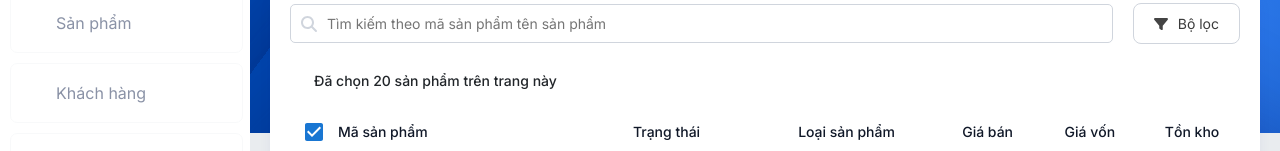
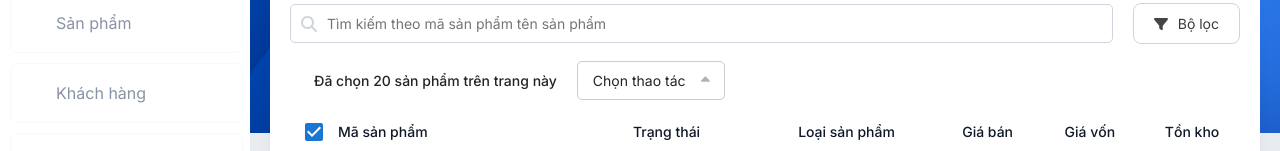
Before and after one commit to phamtuankietuit/Bookstore, a React (Create React App) app: page /listproduct in a window 1280 px wide. Both pictures are taken after a click on the element 314 px from the left and 282 px from the top of the page. Shown: the part 203-354 px from the top of the page. Built offline with nearby package versions, Linux system fonts and the light colour scheme; some icons are missing.

Commit message:
list-product: ActionDropdown

```diff
--- /dev/null
+++ b/src/components/ActionDropdown/ActionDropdown.module.scss
@@ -0,0 +1,72 @@
+.wrapper {
+    user-select: none;
+}
+
+.dropdown-wrapper {
+    user-select: none;
+}
+
+.popper {
+    background-color: white;
+    padding: 3px 0px 3px 0px;
+    border-radius: 5px;
+    font-size: 14px;
+    font-family: inherit;
+    font-weight: 400;
+    box-shadow: 0px 10px 13px 0px rgba(62, 66, 84, 0.05);
+    border: 1px solid rgba(0, 0, 0, 0.2);
+    width: 100%;
+}
+
+.list-item {
+    max-height: 150px;
+    width: 100%;
+    margin: 0;
+    padding: 0px 5px 0px 5px;
+    overflow: hidden auto;
+}
+
+.item {
+    list-style: none;
+    cursor: pointer;
+    border-radius: 3px;
+    padding: 10px 15px 10px 15px;
+
+    &:hover {
+        background: rgb(243, 244, 245);
+    }
+}
+
+.container {
+    display: flex;
+    justify-content: center;
+    align-items: center;
+
+    border: 1px solid rgba(0, 0, 0, 0.2);
+    border-radius: 5px;
+    padding: 8px 15px 8px 15px;
+
+    &:hover {
+        cursor: pointer;
+        border-color: var(--primary);
+    }
+
+    .title {
+        margin-right: 15px;
+        font-size: 14px;
+        font-weight: 400;
+    }
+
+    .icon {
+        color: rgba(0, 0, 0, 0.3);
+    }
+}
+
+.icon-active {
+    color: var(--primary);
+    transform: rotate(180deg);
+}
+
+.container-active {
+    border-color: var(--primary);
+}
--- /dev/null
+++ b/src/components/ActionDropdown/index.js
@@ -0,0 +1,67 @@
+import { useState } from 'react';
+import Tippy from '@tippyjs/react/headless';
+import classNames from 'classnames/bind';
+import styles from './ActionDropdown.module.scss';
+import { FontAwesomeIcon } from '@fortawesome/react-fontawesome';
+import { faCaretUp } from '@fortawesome/free-solid-svg-icons';
+
+const cx = classNames.bind(styles);
+
+function ActionDropdown({ arrs }) {
+    // Popper visible
+    const [visible, setVisible] = useState(false);
+    const show = () => setVisible(true);
+    const hide = () => setVisible(false);
+
+    return (
+        <div className={cx('wrapper')}>
+            <Tippy
+                visible={visible}
+                interactive={true}
+                onClickOutside={hide}
+                placement="bottom"
+                zIndex={2}
+                render={(attrs) => (
+                    <div
+                        className={cx('item-wrapper')}
+                        tabIndex="-1"
+                        {...attrs}
+                    >
+                        <div className={cx('popper')}>
+                            <ul className={cx('list-item')}>
+                                {arrs?.map((item, index) => (
+                                    <li key={index} className={cx('item')}>
+                                        {item}
+                                    </li>
+                                ))}
+                            </ul>
+                        </div>
+                    </div>
+                )}
+            >
+                <div
+                    className={cx('dropdown-wrapper')}
+                    onClick={visible ? hide : show}
+                >
+                    <div
+                        className={cx({
+                            container: true,
+                            'container-active': visible,
+                        })}
+                    >
+                        <div className={cx('title')}>Chọn thao tác</div>
+                        <FontAwesomeIcon
+                            className={cx({
+                                icon: !visible,
+                                'icon-active': visible,
+                            })}
+                            icon={faCaretUp}
+                        />
+                    </div>
+                </div>
+            </Tippy>
+        </div>
+    );
+}
+
+export default ActionDropdown;
--- a/src/components/Layout/DefaultLayout/Header/Header.module.scss
+++ b/src/components/Layout/DefaultLayout/Header/Header.module.scss
@@ -3,7 +3,7 @@
     width: calc(100% - 250px);
     position: fixed;
     top: 0;
-    z-index: 2;
+    z-index: 10;
 }
 
 @media screen and (max-width: 1250px) {
--- /dev/null
+++ b/src/components/Table/components/SubHeader/SubHeader.module.scss
@@ -0,0 +1,13 @@
+.wrapper {
+    display: flex;
+    justify-content: center;
+    align-items: center;
+    flex-wrap: wrap;
+}
+
+.description {
+    margin-right: 20px;
+}
+
+.action-dropdown {
+}
--- /dev/null
+++ b/src/components/Table/components/SubHeader/index.js
@@ -0,0 +1,22 @@
+import classNames from 'classnames/bind';
+import styles from './SubHeader.module.scss';
+import ActionDropdown from '~/components/ActionDropdown';
+
+const cx = classNames.bind(styles);
+
+const arrs = ['Đang giao dịch', 'Ngừng giao dịch', 'Xóa sản phẩm'];
+
+function SubHeader({ props }) {
+    return (
+        <div className={cx('wrapper')}>
+            <div className={cx('description')}>
+                Đã chọn {props?.count} {props?.item_name} trên trang này
+            </div>
+            <div className={cx('action-dropdown')}>
+                <ActionDropdown arrs={arrs} />
+            </div>
+        </div>
+    );
+}
+
+export default SubHeader;
--- a/src/components/Table/index.js
+++ b/src/components/Table/index.js
@@ -14,6 +14,7 @@ import {
 import styles from './Table.module.scss';
 import { ProductItem } from '~/components/Item';
 import { data } from './sample';
+import SubHeader from './components/SubHeader';
 
 const cx = classNames.bind(styles);
 const selectProps = { indeterminate: (isIndeterminate) => isIndeterminate };
@@ -138,7 +139,9 @@ function Table() {
                 subHeader={showHeader}
                 subHeaderAlign={'left'}
                 subHeaderComponent={
-                    <div>Đã chọn {selectedRow} sản phẩm trên trang này</div>
+                    <SubHeader
+                        props={{ count: selectedRow, item_name: 'sản phẩm' }}
+                    />
                 }
                 // sort
                 sortIcon={
```
